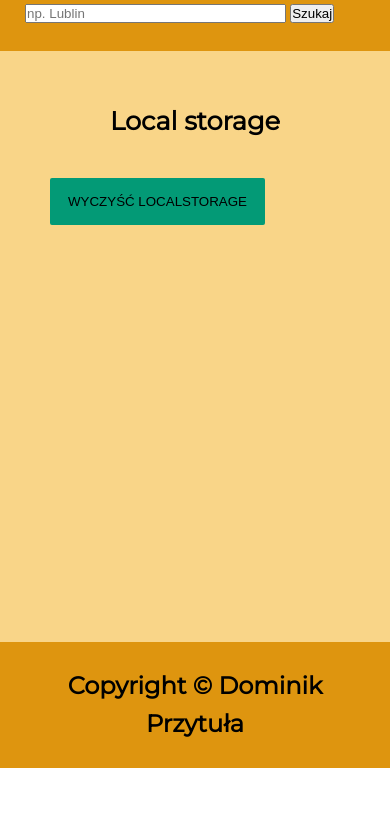
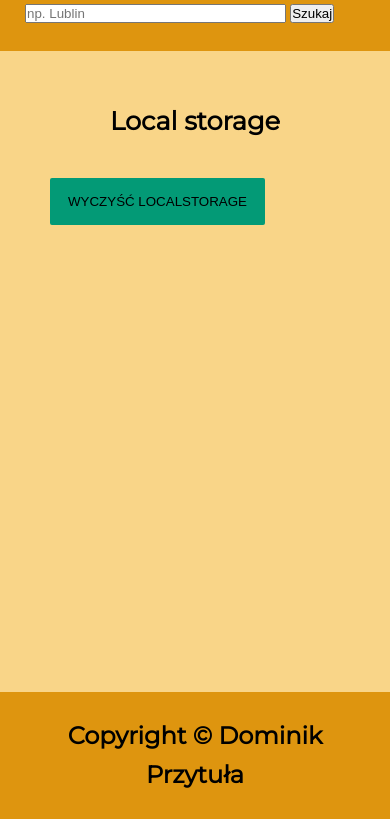
Before and after one commit to MustardTiger22/WhereIsMyCoffe.github.io, a plain HTML site: page podstrony/administracja.html in a window 390 px wide. Shown: the part 169-988 px from the top of the page. Before the commit the page ends 937 px from the top, so only its background shows below. Drawn offline with Linux system fonts and the light colour scheme.

Commit message:
and again

```diff
--- a/css/admin-style.css
+++ b/css/admin-style.css
@@ -44,9 +44,6 @@
 }
 
 @media screen and (max-width: 840px) {
-  section {
-    height: 70vh;
-  }
   #table-localstorage {
     border: 0;
   }
@@ -90,3 +87,10 @@
     border-bottom: 0;
   }
 }
+
+@media screen and (max-width: 725px) {
+  section {
+    display: table;
+    height: 76vh;
+  }
+}
--- a/podstrony/administracja.html
+++ b/podstrony/administracja.html
@@ -6,9 +6,9 @@
 
         <title>Watchdog.pl - Sekcja administracyjna</title>
         <link href="https://fonts.googleapis.com/css?family=Montserrat&display=swap" rel="stylesheet">
+        <link rel="stylesheet" href="https://cdnjs.cloudflare.com/ajax/libs/font-awesome/4.7.0/css/font-awesome.min.css">
         <link rel="stylesheet" href="../css/style.css">
         <link rel="stylesheet" href="../css/admin-style.css">
-        <link rel="stylesheet" href="https://cdnjs.cloudflare.com/ajax/libs/font-awesome/4.7.0/css/font-awesome.min.css">
         <script src="../scripts/jquery-3.4.1.min.js"></script>
         <script src="../scripts/admin-utilities.js"></script>
         <script src="../scripts/responsive-menu.js"></script>
```
